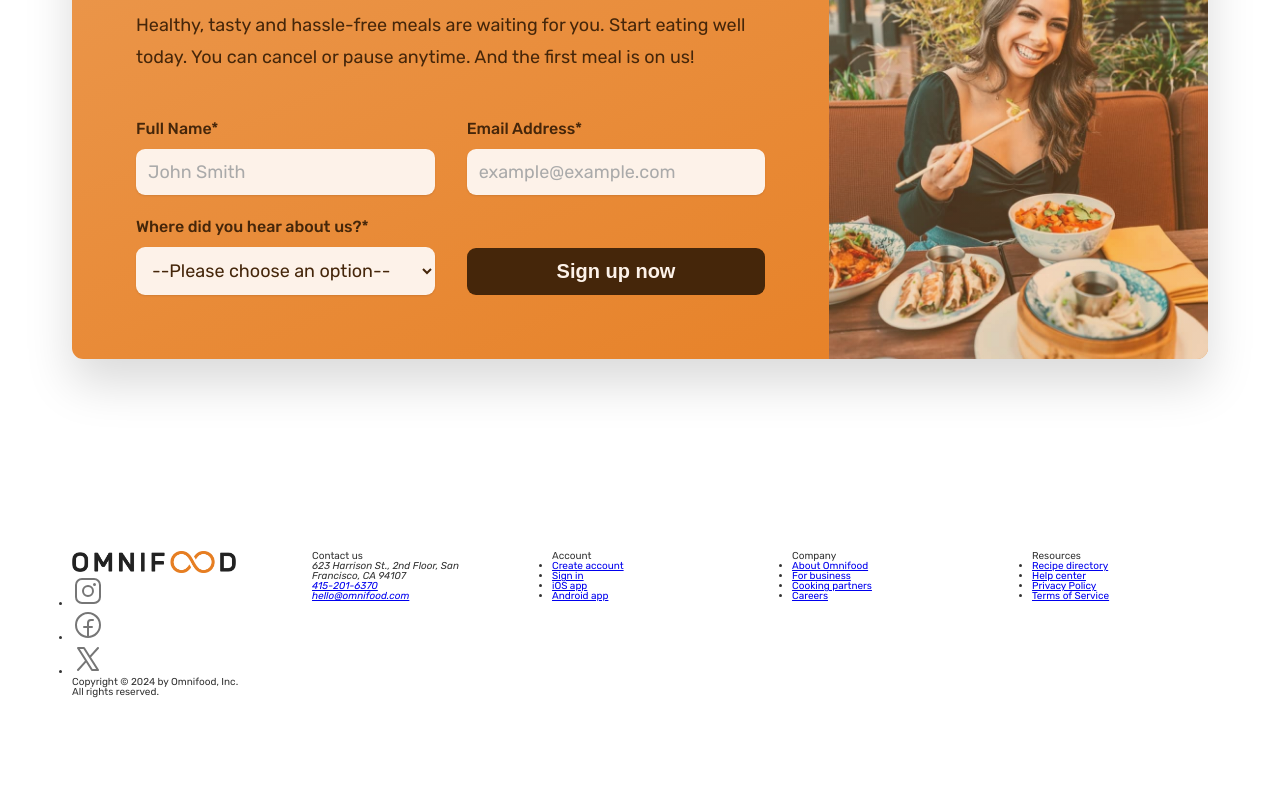
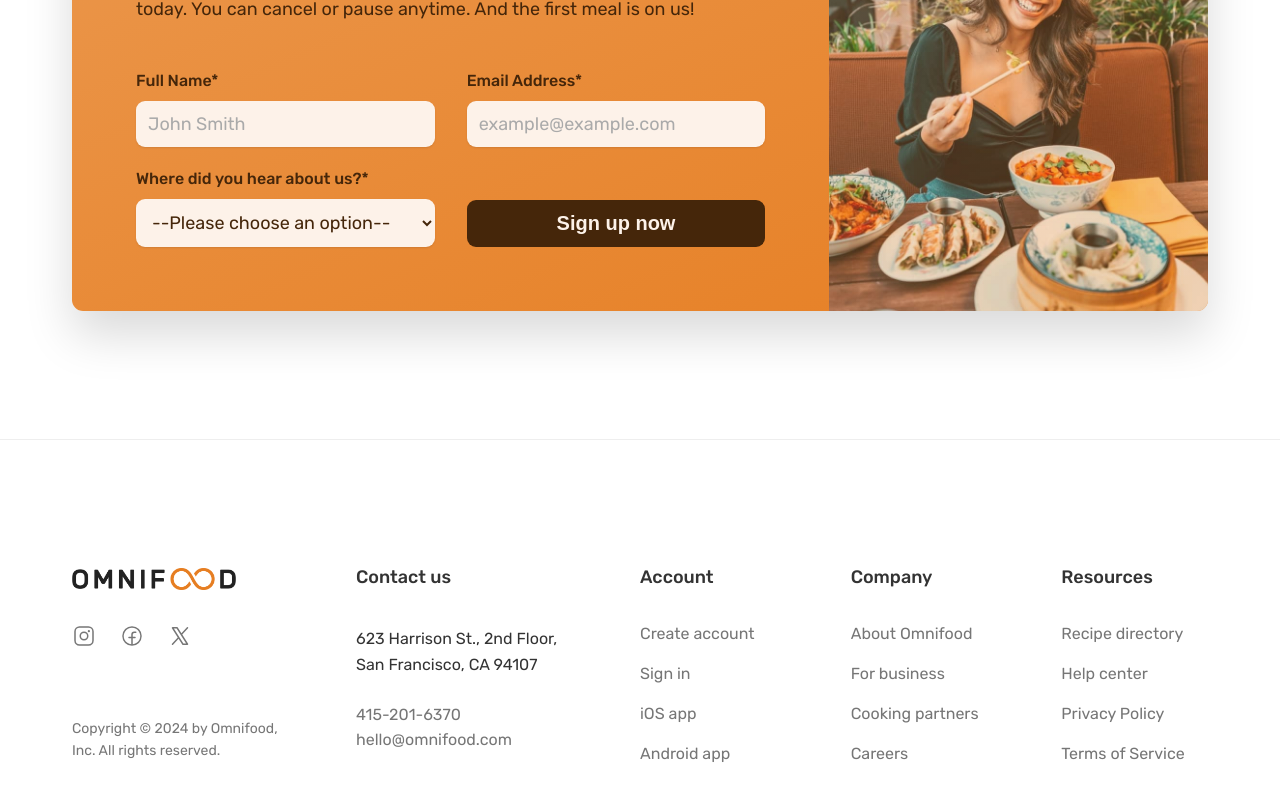
Before and after one commit to VanessaKasminoff/Omnifood, a React (Vite) app: page / in a window 1280 px wide. Shown: the part 6197-6997 px from the top of the page. Built offline with nearby package versions, Linux system fonts and the light colour scheme.

Commit message:
Styled the footer

```diff
--- a/src/assets/css/App.css
+++ b/src/assets/css/App.css
@@ -687,7 +687,7 @@ body {
 /* CTA SECTION */
 
 .cta-section {
-  padding: 9.6rem 0;
+  padding: 4.8rem 0 12.8rem;
 }
 
 .cta {
@@ -776,5 +776,74 @@ body {
 /* FOOTER SECTION */
 
 .footer {
-  padding: 9.6rem 0;
+  padding: 12.8rem 0;
+  border-top: 1px solid #eee;
 }
+
+.grid--footer {
+  grid-template-columns: 1.5fr 1.5fr 1fr 1fr 1fr;
+}
+
+.logo-col {
+  display: flex;
+  flex-direction: column;
+}
+
+.footer-logo {
+  display: block;
+  margin-bottom: 3.2rem;
+}
+
+.social-links {
+  list-style: none;
+  display: flex;
+  gap: 2.4rem;
+}
+
+.social-icon {
+  height: 2.4rem;
+  width: 2.4rem;
+}
+
+.copyright {
+  font-size: 1.4rem;
+  color: #767676;
+  line-height: 1.6;
+  margin-top: auto;
+}
+
+.contacts {
+  font-style: normal;
+  font-size: 1.6rem;
+  line-height: 1.6;
+}
+
+.address {
+ margin-bottom: 2.4rem;
+}
+
+.footer-heading {
+  font-size: 1.8rem;
+  font-weight: 500;
+  margin-bottom: 4rem;
+}
+
+.footer-nav {
+  list-style: none;
+  display: flex;
+  flex-direction: column;
+  gap: 2.4rem;
+}
+
+.footer-link:link,
+.footer-link:visited {
+  text-decoration: none;
+  font-size: 1.6rem;
+  color: #767676;
+  transition: all 0.3s;
+}
+
+.footer-link:hover,
+.footer-link:active {
+  color: #333;
+}
--- a/src/components/Footer.jsx
+++ b/src/components/Footer.jsx
@@ -6,7 +6,7 @@ import xLogo from "../assets/img/icons/x-logo.svg";
 const Footer = () => {
   return (
     <footer className="footer">
-      <div className="container grid grid--5-cols">
+      <div className="container grid grid--footer">
         <div className="logo-col">
           <a className="footer-logo" href="#">
             <img className="logo" alt="Omnifood logo" src={Logo} />
@@ -14,18 +14,18 @@ const Footer = () => {
 
           <ul className="social-links">
             <li>
-              <a href="#">
-                <img src={instagramLogo} alt="Instagram logo" />
+              <a className="footer-link" href="#">
+                <img className="social-icon" src={instagramLogo} alt="Instagram logo" />
               </a>
             </li>
             <li>
-              <a href="#">
-                <img src={facebookLogo} alt="Facebook logo" />
+              <a className="footer-link" href="#">
+                <img className="social-icon" src={facebookLogo} alt="Facebook logo" />
               </a>
             </li>
             <li>
-              <a href="#">
-                <img src={xLogo} alt="X logo" />
+              <a className="footer-link" href="#">
+                <img className="social-icon" src={xLogo} alt="X logo" />
               </a>
             </li>
           </ul>
@@ -38,11 +38,11 @@ const Footer = () => {
         <div className="address-col">
           <p className="footer-heading">Contact us</p>
           <address className="contacts">
-            <p>623 Harrison St., 2nd Floor, San Francisco, CA 94107</p>
+            <p className="address">623 Harrison St., 2nd Floor, San Francisco, CA 94107</p>
             <p>
-              <a href="tel:415-201-6370">415-201-6370</a>
+              <a className="footer-link" href="tel:415-201-6370">415-201-6370</a>
               <br />
-              <a href="mailto:hello@omnifood.com">hello@omnifood.com</a>
+              <a className="footer-link" href="mailto:hello@omnifood.com">hello@omnifood.com</a>
             </p>
           </address>
         </div>
@@ -50,16 +50,16 @@ const Footer = () => {
           <p className="footer-heading">Account</p>
           <ul className="footer-nav">
             <li>
-              <a href="#">Create account</a>
+              <a className="footer-link" href="#">Create account</a>
             </li>
             <li>
-              <a href="#">Sign in</a>
+              <a className="footer-link" href="#">Sign in</a>
             </li>
             <li>
-              <a href="#">iOS app</a>
+              <a className="footer-link" href="#">iOS app</a>
             </li>
             <li>
-              <a href="#">Android app</a>
+              <a className="footer-link" href="#">Android app</a>
             </li>
           </ul>
         </nav>
@@ -67,16 +67,16 @@ const Footer = () => {
           <p className="footer-heading">Company</p>
           <ul className="footer-nav">
             <li>
-              <a href="#">About Omnifood</a>
+              <a className="footer-link" href="#">About Omnifood</a>
             </li>
             <li>
-              <a href="#">For business</a>
+              <a className="footer-link" href="#">For business</a>
             </li>
             <li>
-              <a href="#">Cooking partners</a>
+              <a className="footer-link" href="#">Cooking partners</a>
             </li>
             <li>
-              <a href="#">Careers</a>
+              <a className="footer-link" href="#">Careers</a>
             </li>
           </ul>
         </nav>
@@ -84,16 +84,16 @@ const Footer = () => {
           <p className="footer-heading">Resources</p>
           <ul className="footer-nav">
             <li>
-              <a href="#">Recipe directory</a>
+              <a className="footer-link" href="#">Recipe directory</a>
             </li>
             <li>
-              <a href="#">Help center</a>
+              <a className="footer-link" href="#">Help center</a>
             </li>
             <li>
-              <a href="#">Privacy Policy</a>
+              <a className="footer-link" href="#">Privacy Policy</a>
             </li>
             <li>
-              <a href="#">Terms of Service</a>
+              <a className="footer-link" href="#">Terms of Service</a>
             </li>
           </ul>
         </nav>
```
